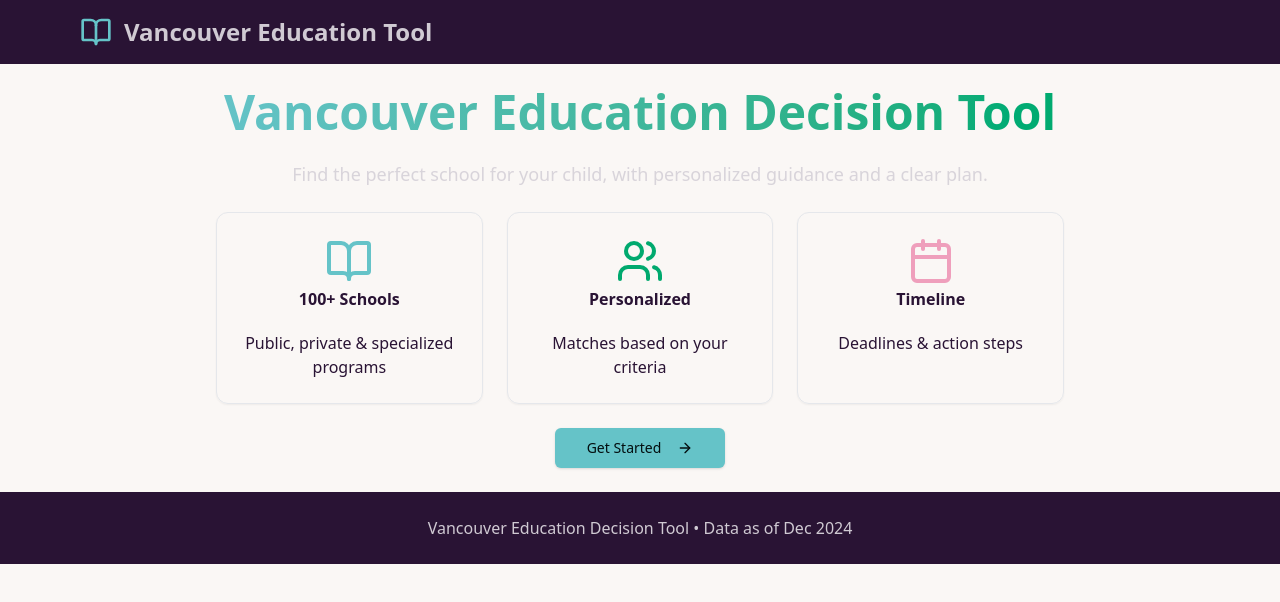
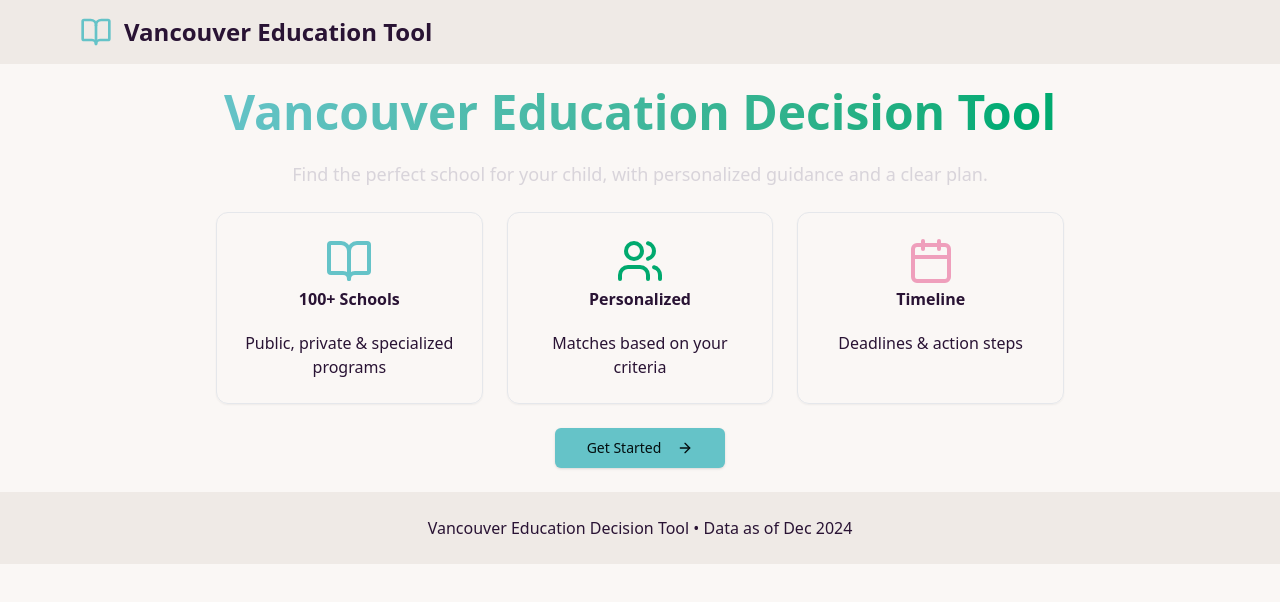
Before and after one commit to Lemonpuff604/vancouver-education-tool, a React (Vite) app in the folder vancouver-education-app/: page / in a window 1280 px wide. Shown: the top 602 px of the page. Built offline with nearby package versions, Linux system fonts and the light colour scheme; a web font is replaced by a local one.

Commit message:
Update App.tsx fix headers

```diff
--- a/vancouver-education-app/src/App.tsx
+++ b/vancouver-education-app/src/App.tsx
@@ -170,7 +170,7 @@
   return (
     <div className="min-h-screen bg-base-100">
       {/* Header */}
-      <header className="bg-neutral text-neutral-content">
+      <header className="bg-base-200 text-base-content">
         <div className="max-w-6xl mx-auto p-4 flex justify-between items-center">
           <div className="flex items-center space-x-3">
             <BookOpen className="w-8 h-8 text-primary" />
@@ -253,11 +253,13 @@
                       value={profile.location}
                       onValueChange={loc=>setProfile({...profile, location:loc})}
                     >
-                      <SelectTrigger><SelectValue/></SelectTrigger>
-                      <SelectContent>
-                        {['Vancouver','Burnaby','Richmond','Flexible'].map(loc=>(
+                      <SelectTrigger className="bg-base-100 text-base-content">
+                        <SelectValue placeholder="Flexible" />
+                      </SelectTrigger>
+                      <SelectContent className="bg-base-100 text-base-content">
+                        {['Vancouver','Burnaby','Richmond','Flexible'].map(loc => (
                           <SelectItem value={loc} key={loc}>{loc}</SelectItem>
-                        ))}
+                         ))}
                       </SelectContent>
                     </Select>
                   </div>
@@ -522,7 +524,7 @@
         )}
       </main>
 
-      <footer className="bg-neutral text-neutral-content text-center p-6">
+      <footer className="bg-base-200 text-base-content text-center p-6">
         <p>Vancouver Education Decision Tool • Data as of Dec 2024</p>
       </footer>
     </div>
```
